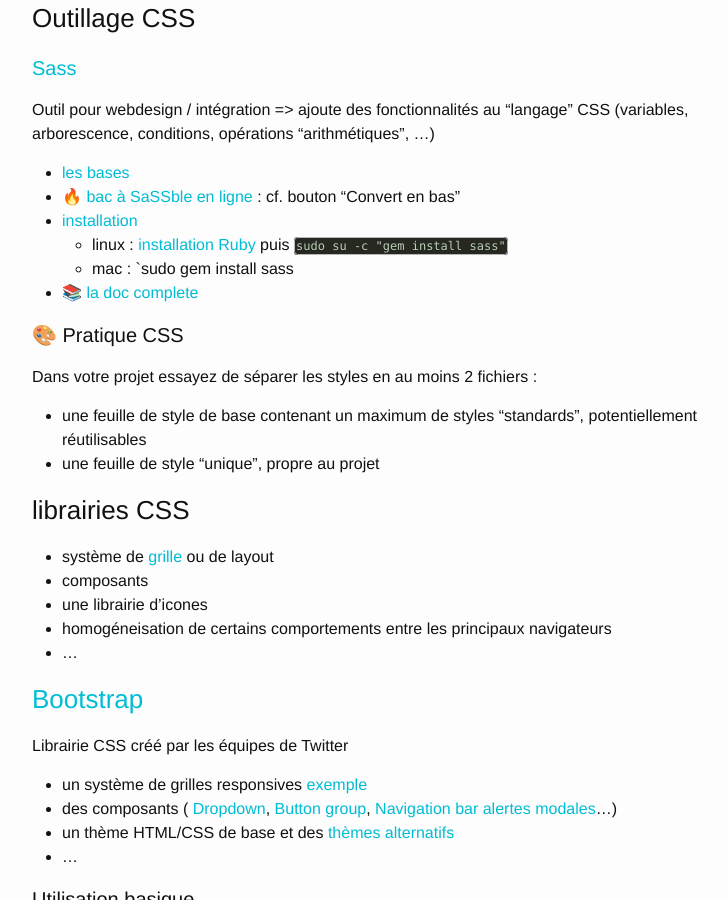
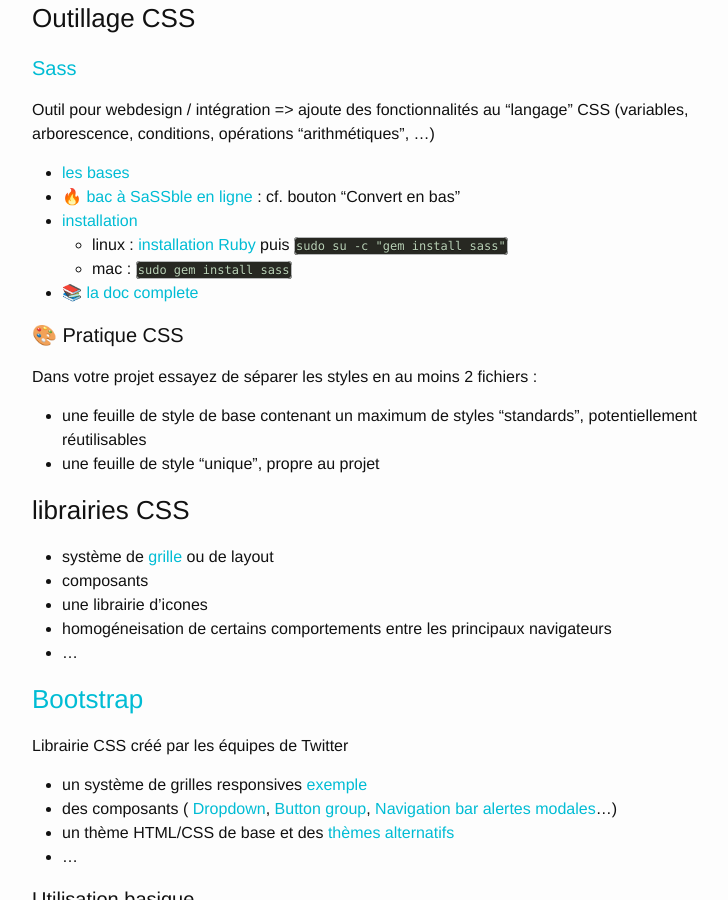
Before and after one commit to cappert/support, a Jekyll site: the page built from _posts/2016-09-05-semaine10.md, in a window 1280 px wide and 900 px high, scrolled down 891 px. Shown: the whole window, without its empty margins (238-966 px from the left). Built offline with Jekyll 4.4.1, drawn with Linux system fonts in a browser that asks for light colours; emoji names are drawn with the system emoji font.

Commit message:
S10 J2 : CSS

```diff
--- a/_posts/2016-09-05-semaine10.md
+++ b/_posts/2016-09-05-semaine10.md
@@ -42,7 +42,7 @@
 - :fire: [bac à SaSSble en ligne](http://sass.js.org) : cf. bouton "Convert en bas"
 - [installation](http://sass-lang.com/install)
   - linux : [installation Ruby](https://gorails.com/setup/ubuntu/16.04) puis `sudo su -c "gem install sass"`
-  - mac : `sudo gem install sass
+  - mac : `sudo gem install sass`
 - :books: [la doc complete](http://sass-lang.com/guide)
 
 #### :art: Pratique CSS
```
